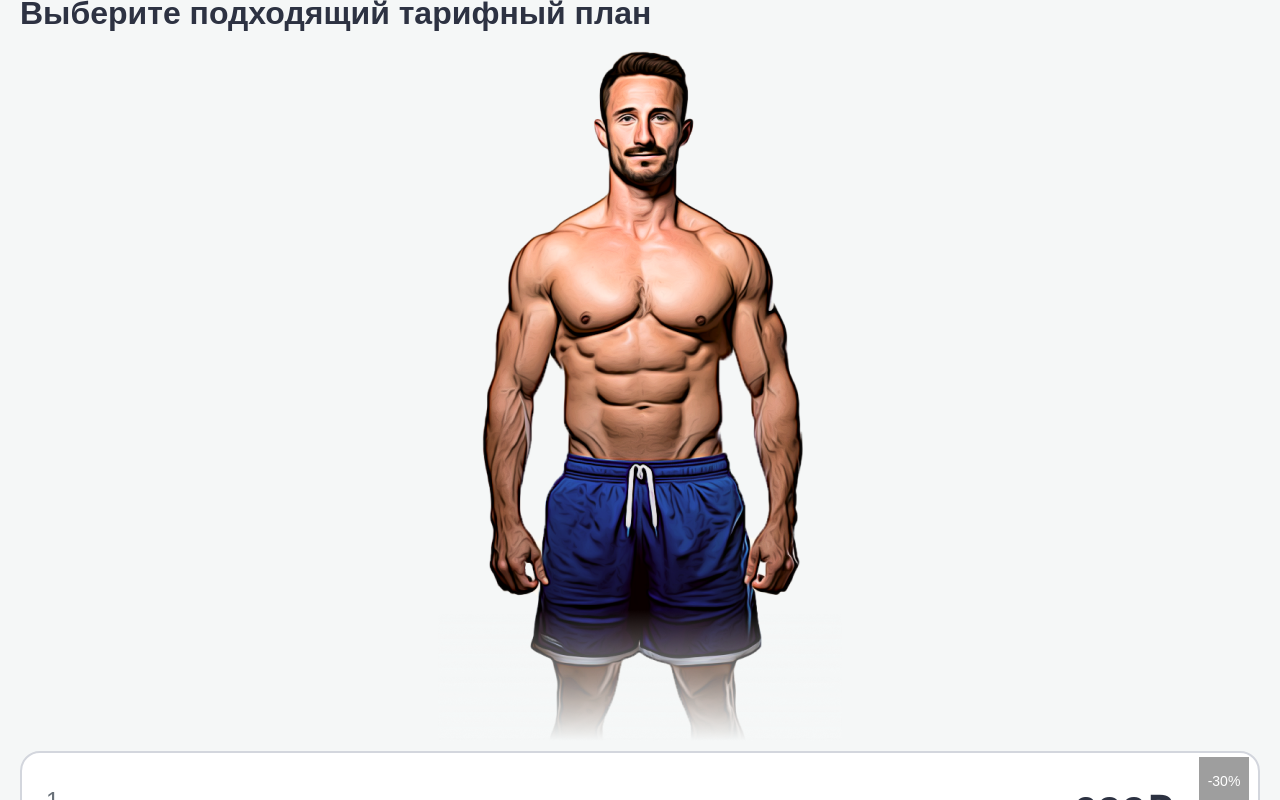
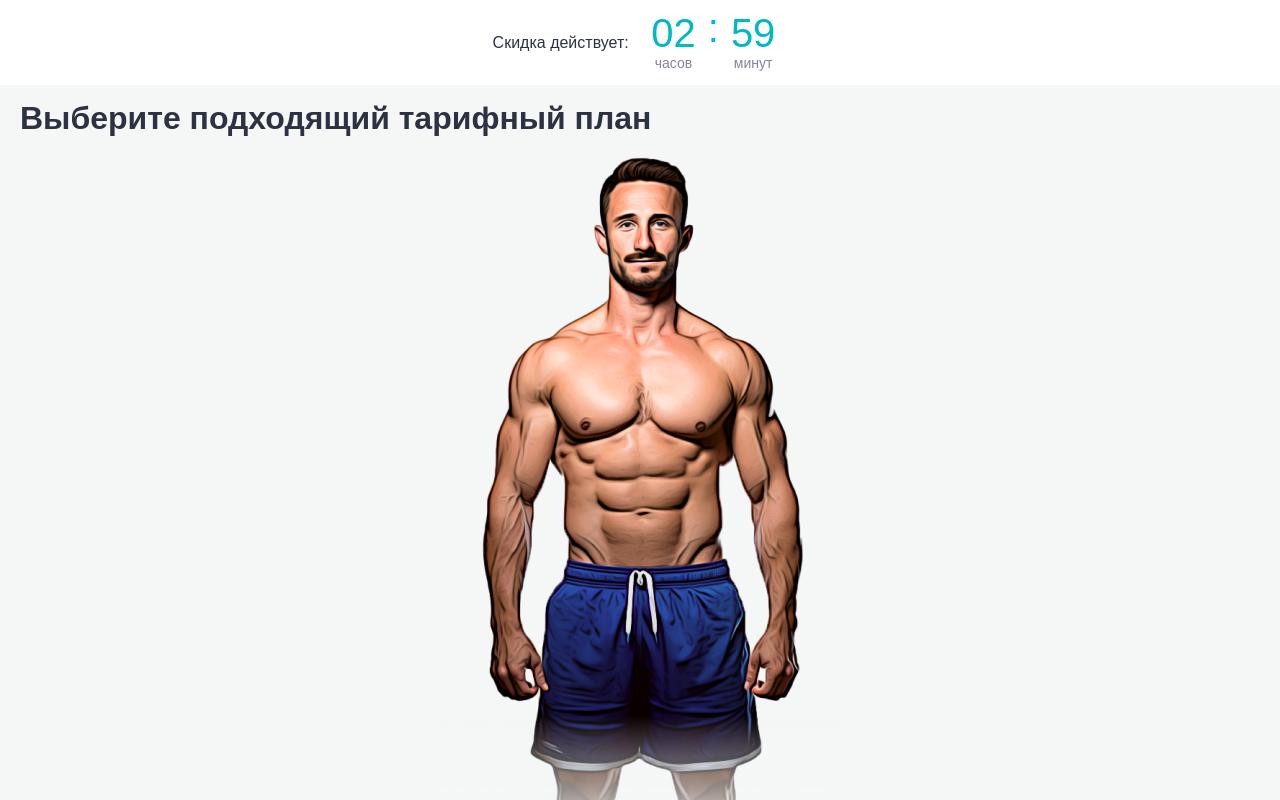
Before and after one commit to metastasio/4ATestTask, a React (Vite) app: page / in a window 1280 px wide. Shown: the top 800 px of the page. Built offline with nearby package versions, Linux system fonts and the light colour scheme; grey boxes are pictures that could not be loaded; a web font is replaced by a local one.

Commit message:
Add Header

```diff
--- a/src/Components/Card/carditem.module.css
+++ b/src/Components/Card/carditem.module.css
@@ -22,7 +22,7 @@
 
   display: grid;
   grid-template-rows: repeat(2, auto);
-  grid-template-columns: minmax(100px, min-content) auto;
+  grid-template-columns: repeat(2, auto);
   gap: 1px 24px;
 
   position: relative;
--- a/src/Components/Main/Main.tsx
+++ b/src/Components/Main/Main.tsx
@@ -5,6 +5,20 @@ import styles from './main.module.css';
 export const Main = () => {
   return (
     <>
+      <header className={styles.header}>
+        <p className={styles.text}>Скидка действует:</p>
+        <div className={styles.timer_wrapper}>
+          <div className={styles.timer_unit_wrapper}>
+            <p className={styles.timer_time}>02</p>
+            <p className={styles.timer_text}>часов</p>
+          </div>
+          <p className={styles.timer_separator}>:</p>
+          <div className={styles.timer_unit_wrapper}>
+            <p className={styles.timer_time}>59</p>
+            <p className={styles.timer_text}>минут</p>
+          </div>
+        </div>
+      </header>
       <main className={styles.wrapper}>
         <h1 className={styles.title}>Выберите подходящий тарифный план</h1>
         <picture className={styles.banner}>
--- a/src/Components/Main/main.module.css
+++ b/src/Components/Main/main.module.css
@@ -1,7 +1,7 @@
 .wrapper {
   max-width: 1440px;
   margin: 0 auto;
-  padding: 0 20px;
+  padding: 20px 20px;
 }
 
 .title {
@@ -42,7 +42,7 @@
 }
 
 .policy_label {
-  color: var(--fc-policy);
+  color: var(--fc-medium);
 }
 .policy_label > a {
   color: var(--link-color);
@@ -55,10 +55,10 @@
   background-color: var(--bg-secondary);
   margin: 0;
   font: inherit;
-  color: var(--fc-policy);
+  color: var(--fc-medium);
   width: 24px;
   height: 24px;
-  border: 1px solid var(--fc-policy);
+  border: 1px solid var(--fc-medium);
   border-radius: 4.8px;
   flex-shrink: 0;
 
@@ -83,7 +83,7 @@
 }
 
 .button_buy {
-  margin: 0 0 20px;
+  margin: 0 0;
   width: 100%;
   padding: 28px 0;
   font-size: 20px;
@@ -98,3 +98,51 @@
 .policy_warning {
   display: none;
 }
+
+.header {
+  margin: 0;
+  padding: 8px 0;
+  background-color: var(--bg-secondary);
+
+  display: flex;
+  flex-flow: row nowrap;
+  justify-content: center;
+  font-weight: 500;
+  gap: 10.5px;
+  align-items: center;
+}
+
+.text {
+  margin: 0;
+  padding: 0;
+}
+
+.timer_wrapper {
+  display: flex;
+  flex-flow: row nowrap;
+  justify-content: center;
+}
+
+.timer_unit_wrapper {
+  text-align: center;
+  margin: 5px 12px;
+}
+
+.timer_time,
+.timer_separator {
+  margin: 0;
+  padding: 0;
+  font-size: 40px;
+  font-weight: normal;
+  color: var(--accent2);
+  font-family: var(--ff-secondary);
+  line-height: 41.2px;
+}
+
+.timer_text {
+  margin: 0;
+  padding: 0;
+  font-size: 14px;
+  line-height: 18.2px;
+  color: var(--fc-medium);
+}
--- a/src/index.css
+++ b/src/index.css
@@ -96,7 +96,7 @@
   --fc-main: #2d3242;
   --fc-secondary: #687078;
   --fc-light: #95979f;
-  --fc-policy: #818798;
+  --fc-medium: #818798;
   --link-color: #2d97f9;
 
   --border-color: #d3d6dd;
```
